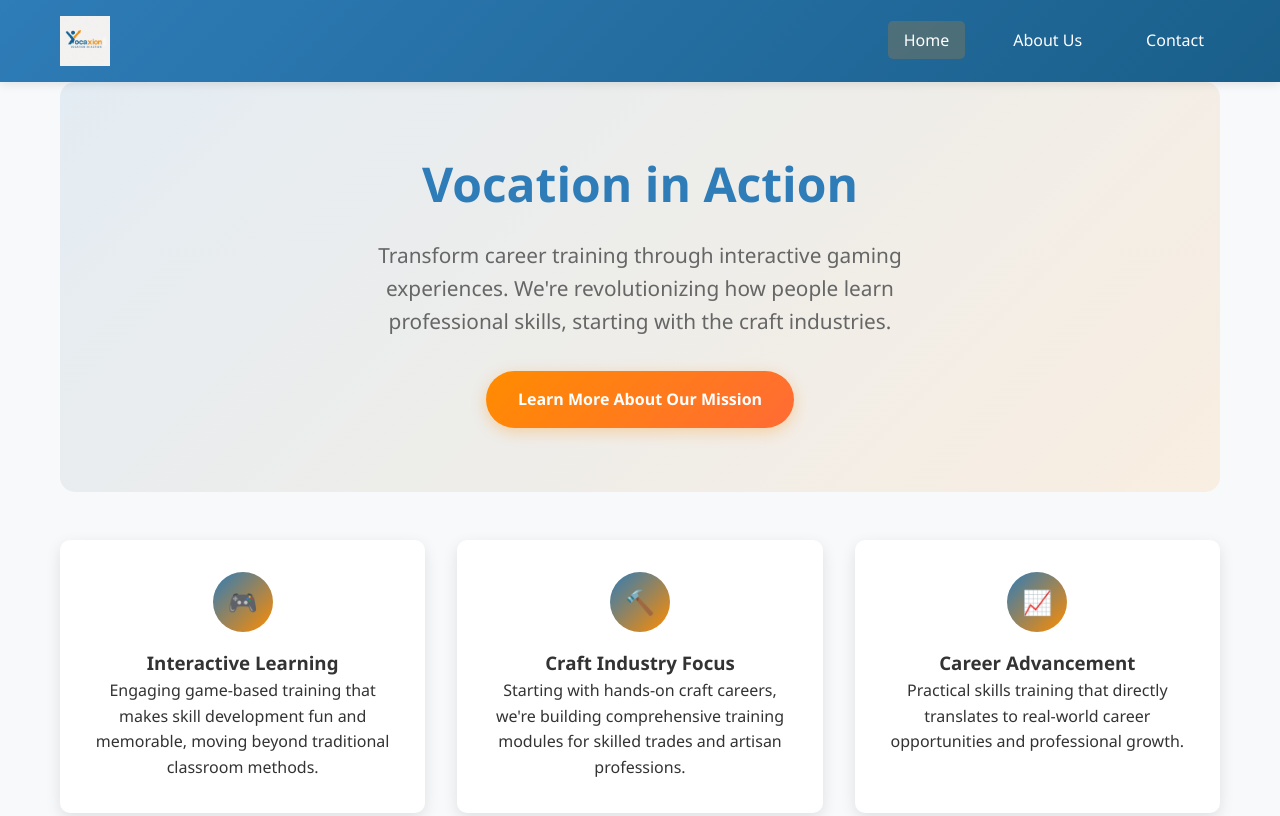
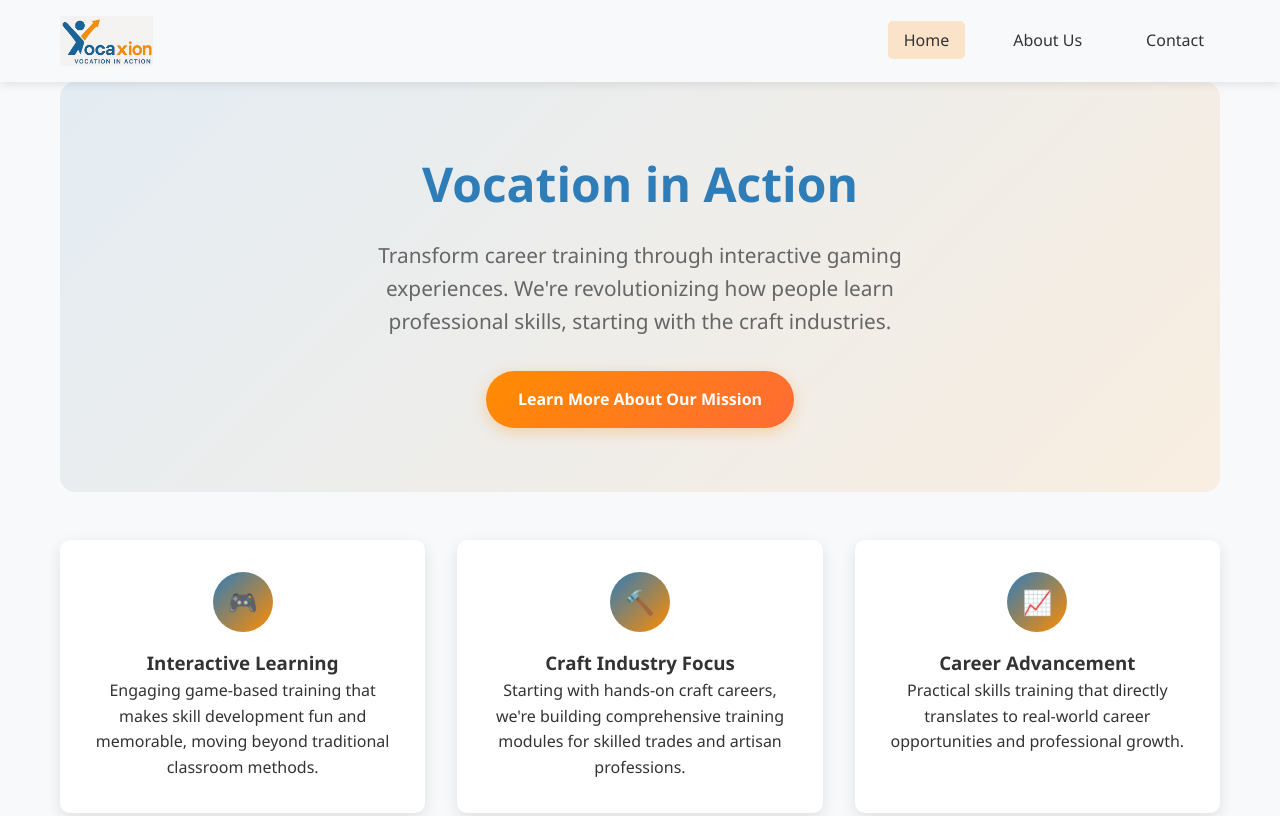
Before and after one commit to karessat/vocaxion, a plain HTML site: page index.html in a window 1280 px wide. Shown: the top 816 px of the page. Drawn offline with Linux system fonts and the light colour scheme.

Commit message:
update header

```diff
--- a/index.html
+++ b/index.html
@@ -25,8 +25,8 @@
         }
 
         header {
-            background: linear-gradient(135deg, #2E7CB8 0%, #1A5F8A 100%);
-            color: white;
+            background: #f8f9fa;
+            color: #333;
             padding: 1rem 0;
             box-shadow: 0 2px 10px rgba(0,0,0,0.1);
         }
@@ -54,7 +54,7 @@
         }
 
         .nav-links a {
-            color: white;
+            color: #333;
             text-decoration: none;
             padding: 0.5rem 1rem;
             border-radius: 5px;
@@ -317,7 +317,7 @@
     <header>
         <nav class="container">
             <div class="logo">
-                <img src="Graphics/vocaxionLogo.jpg" alt="Vocaxion Logo">
+                <img src="Graphics/VocationLogoTrimmed.jpg" alt="Vocaxion Logo">
             </div>
             <ul class="nav-links">
                 <li><a href="#" onclick="showPage('home')" id="home-link" class="active">Home</a></li>
```
Also changed, not shown: Graphics/VocationLogoTrimmed.jpg (added).
